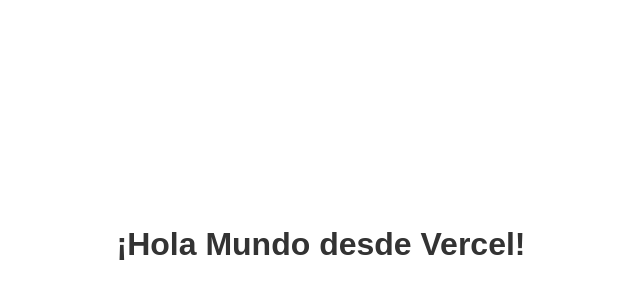
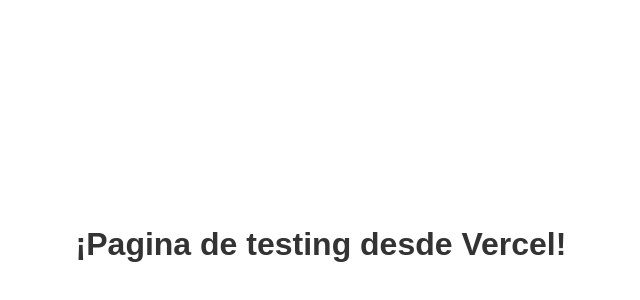
Before and after one commit to RamCupido/hello-world, a plain HTML site: page index.html in a window 1280 px wide. Shown: the part 164-464 px from the top of the page, without its empty margins (319-959 px from the left). Drawn offline with Linux system fonts and the light colour scheme.

Commit message:
chore: perform first Vercel deployment test

```diff
--- a/index.html
+++ b/index.html
@@ -10,6 +10,6 @@
     </style>
 </head>
 <body>
-    <h1>¡Hola Mundo desde Vercel!</h1>
+    <h1>¡Pagina de testing desde Vercel!</h1>
 </body>
 </html>
```
